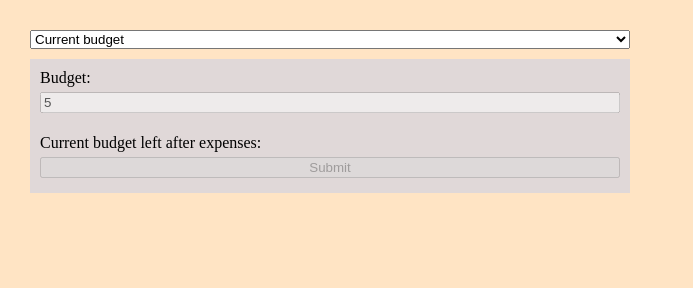
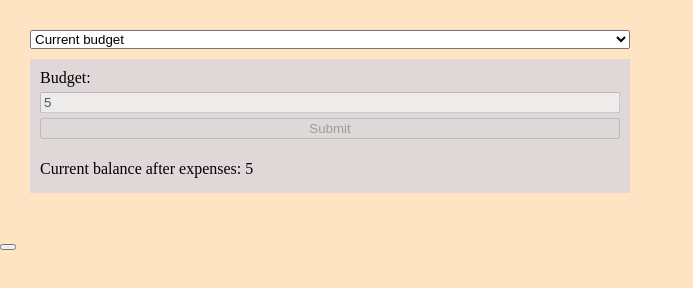
Before and after one commit to ArminasB/js, a plain HTML site: page index.html in a window 1280 px wide. Both pictures are taken after typing "5" into the empty fields and a click on the button "Submit". Shown: the whole page, without its empty margins (0-693 px from the left). Drawn offline with Linux system fonts and the light colour scheme.

Commit message:
tito duotas darbas

```diff
--- a/index.html
+++ b/index.html
@@ -17,10 +17,9 @@
                 <option value="current-budget" id="budget-option">Current budget</option>
                 <option value="add-expense" id="expense-option">Add expense</option>
             </select>
-            <div class="budget" id="budget">
+            <div class="budget" id="budget-field">
                 <label for="budget">Budget:</label>
                 <input type="number" id="budget-input">
-                <p id="remaining-budget-paragraph"><span class="remaining-budget" id="remaining-budget"></span></p>
                 <button id="submit-budget">Submit</button>
             </div>
             <div class="expenses" id="expenses">
@@ -30,7 +29,7 @@
                 </div>
                 <div>
                     <label for="spent-amount">Spent amount:</label>
-                    <input type="number" name="spent-amount" id="spent-amount">
+                    <input type="number" name="spent-amount" id="spent-amount-input">
                 </div>
                 <div>
                     <label for="expenses-type">Expenses type:</label>
@@ -54,6 +53,7 @@
             </div>
         </div>
     </div>
+    <button id="btn"></button>
 
 </body>
 
--- a/scripts.js
+++ b/scripts.js
@@ -134,17 +134,19 @@
 //         }
 //     }
 // }
-
-
+const btn = document.querySelector("#btn");
+btn.addEventListener("click", function() {
+    console.log(remainingBudgetParagraph);
+})
 const selectField = document.querySelector("#change-window");
-const budgetFieldEl = document.querySelector("#budget");
+const budgetFieldEl = document.querySelector("#budget-field");
 const expensesFieldEl = document.querySelector("#expenses");
 const budgetInputEl = document.querySelector("#budget-input");
 const submitBudgetButton = document.querySelector("#submit-budget");
-const remainingBudgetEl = document.querySelector("#remaining-budget");
-const remainingBudgetParagraphEl = document.querySelector("#remaining-budget-paragraph");
+const remainingBudgetParagraph = document.querySelector("#remaining-budget-paragraph");
+const budgetSum = addBudgetParagraph;
 const dateEl = document.querySelector("#date");
-const spentInputEl = document.querySelector("#spent-amount");
+const spentInputEl = document.querySelector("#spent-amount-input");
 const expensesTypeEl = document.querySelector("#expenses-type");
 const notesEl = document.querySelector("#notes");
 const submitExpenseButton = document.querySelector("#submit-expense");
@@ -155,44 +157,52 @@ submitBudgetButton.addEventListener("click", addBudget);
 submitExpenseButton.addEventListener("click", submitExpense);
 
 function changeField(event) {
-    if(event.target.value === "current-budget") {
+    if (event.target.value === "current-budget") {
         budgetFieldEl.style.display = "flex";
         expensesFieldEl.style.display = "none";
-    } else if(event.target.value === "add-expense") {
+    } else if (event.target.value === "add-expense") {
         budgetFieldEl.style.display = "none";
         expensesFieldEl.style.display = "flex";
     }
 }
 
-function calculateBudget(expenses) {
-    let remainingBudget;
-    if(expenses) {
-        remainingBudget = Number(remainingBudgetEl.textContent) - Number(expenses);
+function addBudgetParagraph(expense) {
+    const budgetParagraphEl = document.createElement("p");
+    const budgetSumEl = document.createElement("span");
+    budgetParagraphEl.id = "remaining-budget-paragraph";
+    budgetParagraphEl.textContent = "Current balance after expenses: ";
+    if(!expense) {
+        budgetSumEl.textContent = budgetInputEl.value;
+        budgetParagraphEl.append(budgetSumEl);
     } else {
-        remainingBudget = budgetInputEl.value;
-        console.log(remainingBudget);
+        budgetSumEl.textContent = Number(budgetSumEl.textContent) - Number(expense);
     }
+
+    return budgetParagraphEl;
+}
+
+function addBudget() {
+    budgetFieldEl.append(addBudgetParagraph());
+    disableBudgetInput()
+}
+
+function calculateBudget(expense) {
+    const remainingBudget = Number(budgetSumEl.textContent) - Number(expense);
     return remainingBudget;
 }
 
 function disableBudgetInput() {
-    if(budgetInputEl){
+    if (budgetInputEl) {
         budgetInputEl.disabled = true;
         submitBudgetButton.disabled = true;
-    }else{
+    } else {
         budgetInputEl.disabled = false;
         submitBudgetButton.disabled = false;
     }
 }
 
-function addBudget() {
-    remainingBudgetParagraphEl.textContent = "Current budget left after expenses: ";
-    remainingBudgetEl.textContent = calculateBudget();
-    disableBudgetInput()
-}
-
 function formIsValid() {
-    if(dateEl.value && spentInputEl.value && expensesTypeEl.value && notesEl.value) {
+    if (dateEl.value && spentInputEl.value && expensesTypeEl.value && notesEl.value) {
         return true
     }
 }
@@ -216,7 +226,7 @@ function createExpenseContainer() {
     const expenseContainer = document.createElement("div");
     expenseContainer.classList = "expense-container"
     expenseContainer.append(addParagraph("Date: ", dateEl.value));
-    expenseContainer.append(addParagraph("Spent amount: ", spentInputEl.value ));
+    expenseContainer.append(addParagraph("Spent amount: ", spentInputEl.value));
     expenseContainer.append(addParagraph("Expenses type: ", expensesTypeEl.options[expensesTypeEl.selectedIndex].value));
     expenseContainer.append(addParagraph("Notes: ", notesEl.value));
     expensesList.append(expenseContainer);
@@ -225,9 +235,10 @@ function createExpenseContainer() {
 }
 
 function submitExpense() {
-    if(formIsValid()) {
+    if (formIsValid()) {
         createExpenseContainer();
-        remainingBudgetEl.textContent = calculateBudget(remainingBudgetEl.textContent);
+        budgetFieldEl.removeChild(addBudgetParagraph());
+        budgetFieldEl.append(addBudgetParagraph(spentInputEl.value));
         clearInput();
     }
 }
--- a/style.css
+++ b/style.css
@@ -57,6 +57,7 @@ body {
 }
 
 .expenses-list > .expense-container {
+    margin-bottom: 10px;
     padding: 10px;
     background-color: rgb(224, 216, 216);
 }
```
